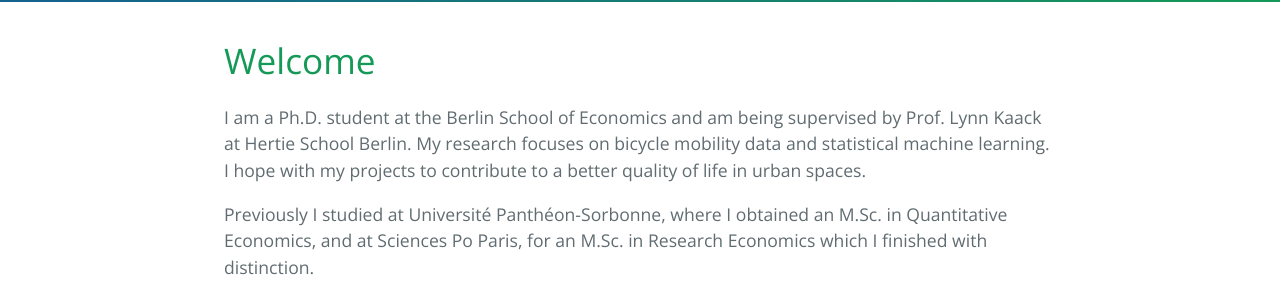
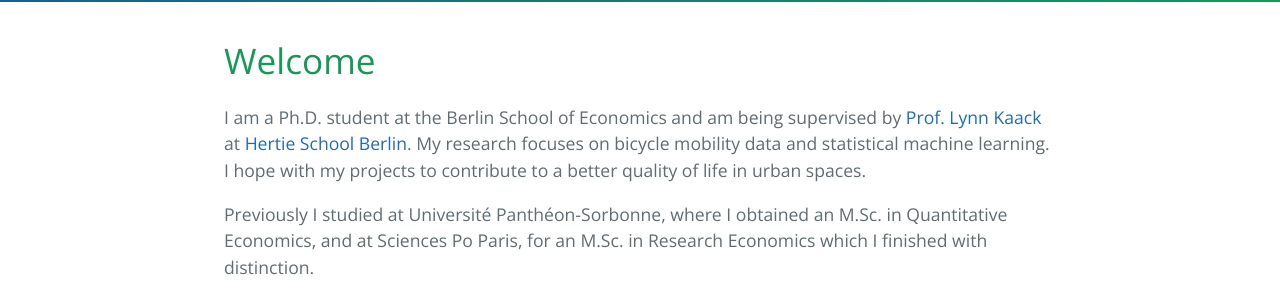
Before and after one commit to silkekaiser/silkekaiser.github.io, a Jekyll site: the page built from index.md, in a window 1280 px wide. Shown: the part 381-681 px from the top of the page. Built offline with Jekyll 4.4.1, drawn with Linux system fonts in a browser that asks for light colours; our own code applies the rules of GitHub Pages for plain Markdown files; part of the change alters nothing that is shown.

Commit message:
Add_links

```diff
--- a/index.md
+++ b/index.md
@@ -3,6 +3,6 @@ layout: default
 ---
 # Welcome
 
-I am a Ph.D. student at the Berlin School of Economics and am being supervised by Prof. Lynn Kaack at Hertie School Berlin. My research focuses on bicycle mobility data and statistical machine learning. I hope with my projects to contribute to a better quality of life in urban spaces.
+I am a Ph.D. student at the Berlin School of Economics and am being supervised by [Prof. Lynn Kaack](https://lynnkaack.com/index.html) at [Hertie School Berlin](https://www.hertie-school.org/en/datasciencelab/people/profile/person/kaiser). My research focuses on bicycle mobility data and statistical machine learning. I hope with my projects to contribute to a better quality of life in urban spaces.
 
 Previously I studied at Université Panthéon-Sorbonne, where I obtained an M.Sc. in Quantitative Economics, and at Sciences Po Paris, for an M.Sc. in Research Economics which I finished with distinction.
```
